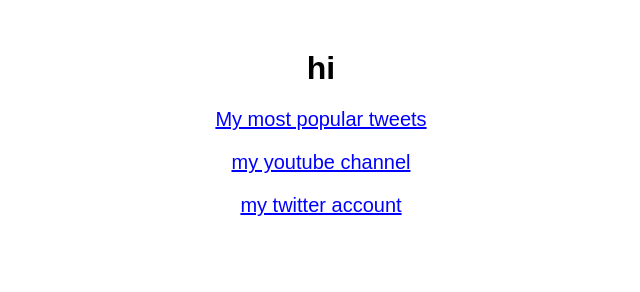
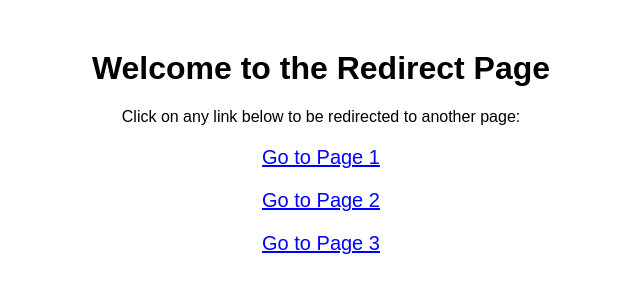
Before and after one commit to vingaming1113/dfghjfhjdghjdfhjdfhjdhj.github.io, a plain HTML site: page index.html in a window 1280 px wide. Shown: the whole page, without its empty margins (319-959 px from the left). Drawn offline with Linux system fonts and the light colour scheme.

Commit message:
Add files via upload

```diff
--- a/index.html
+++ b/index.html
@@ -3,7 +3,7 @@
 <head>
     <meta charset="UTF-8">
     <meta name="viewport" content="width=device-width, initial-scale=1.0">
-    <title>hi</title>
+    <title>Redirect Page</title>
     <style>
         body {
             font-family: Arial, sans-serif;
@@ -21,11 +21,12 @@
     </style>
 </head>
 <body>
-    <h1>hi</h1>
+    <h1>Welcome to the Redirect Page</h1>
+    <p>Click on any link below to be redirected to another page:</p>
 
-    <div class="link" onclick="redirectTo('https://www.example.com/page1')">My most popular tweets</div>
-    <div class="link" onclick="redirectTo('https://www.youtube.com/@vingaming1113')">my youtube channel</div>
-    <div class="link" onclick="redirectTo('https://twitter.com/iptv_wallet')">my twitter account</div>
+    <div class="link" onclick="redirectTo('https://www.example.com/page1')">Go to Page 1</div>
+    <div class="link" onclick="redirectTo('https://www.example.com/page2')">Go to Page 2</div>
+    <div class="link" onclick="redirectTo('https://www.example.com/page3')">Go to Page 3</div>
 
     <script>
         function redirectTo(url) {
```
